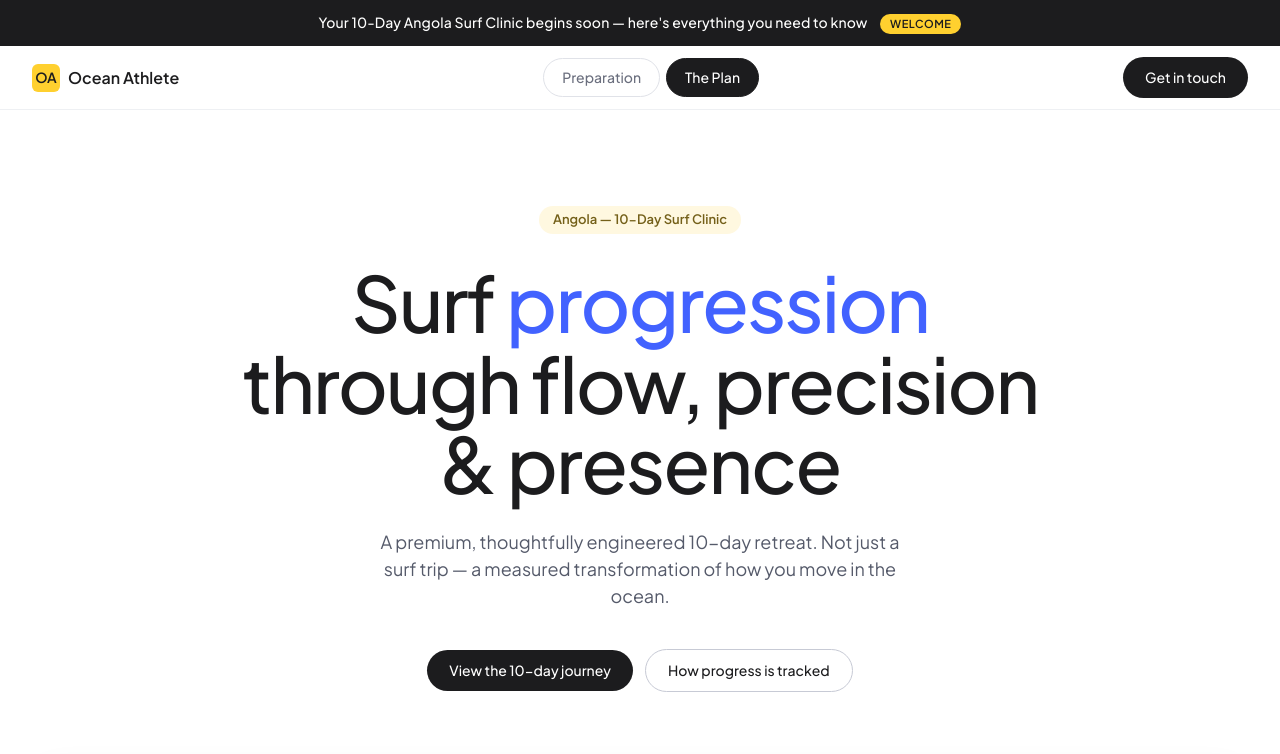
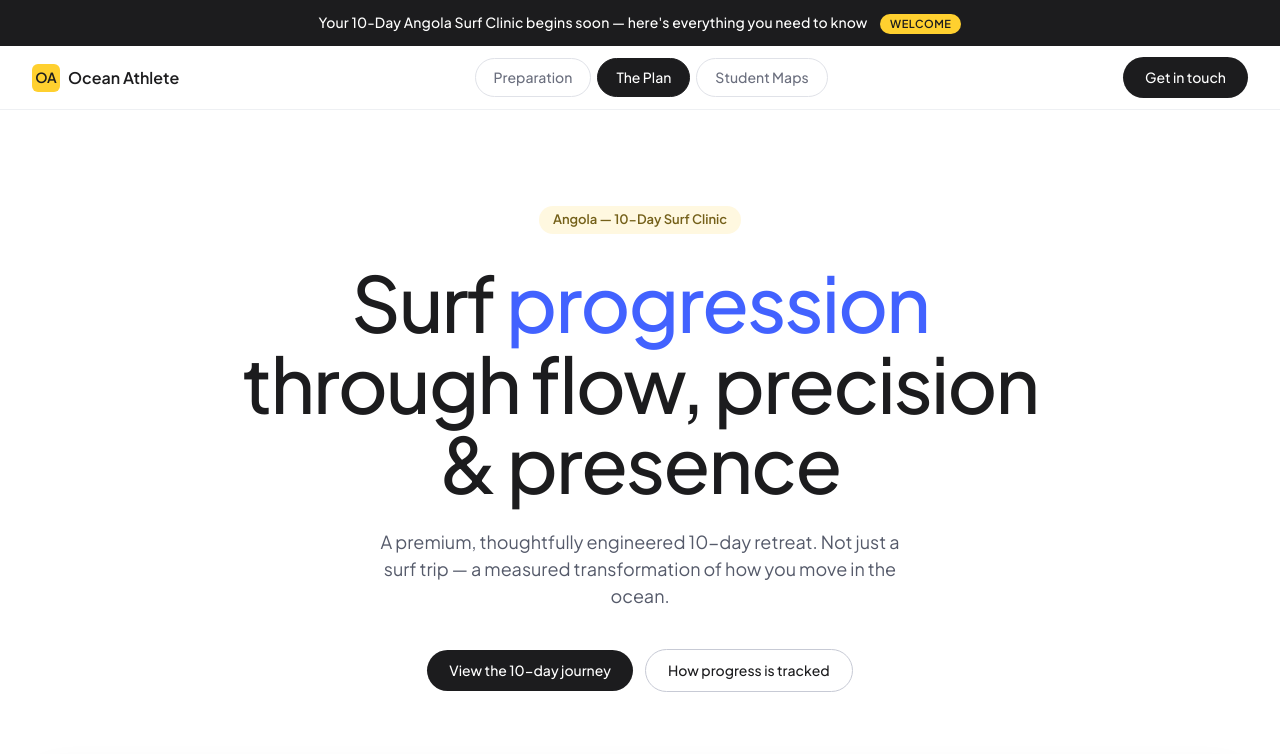
Before and after one commit to OmerShoval/angola-website, a plain HTML site: page index.html in a window 1280 px wide. Shown: the top 754 px of the page. Drawn offline with Linux system fonts and the light colour scheme.

Commit message:
Add Student Maps link to main nav
Co-Authored-By: Claude Sonnet 4.6 <noreply@anthropic.com>

```diff
--- a/index.html
+++ b/index.html
@@ -805,6 +805,7 @@
     <div class="nav-tabs">
       <a href="preparation.html" class="pill-tab">Preparation</a>
       <a href="index.html" class="pill-tab pill-tab-active">The Plan</a>
+      <a href="students-process-map.html" class="pill-tab">Student Maps</a>
     </div>
     <div class="nav-cta">
       <a href="#cta" class="btn-primary">Get in touch</a>
```
